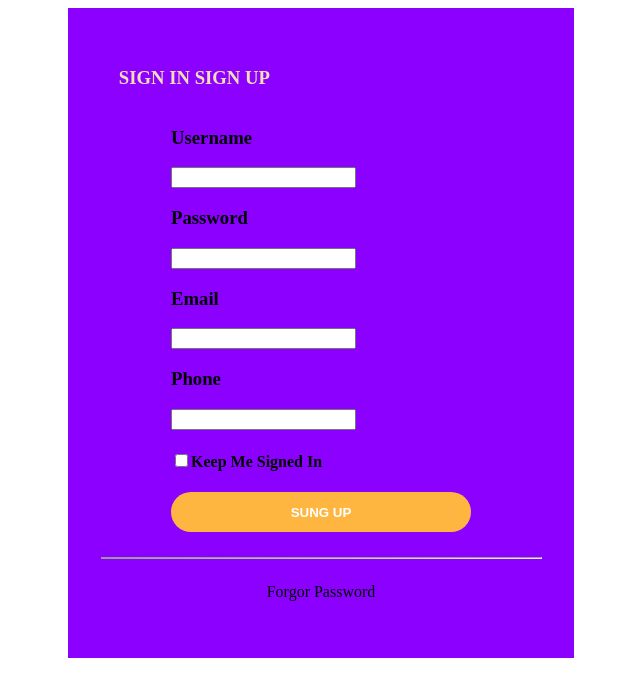
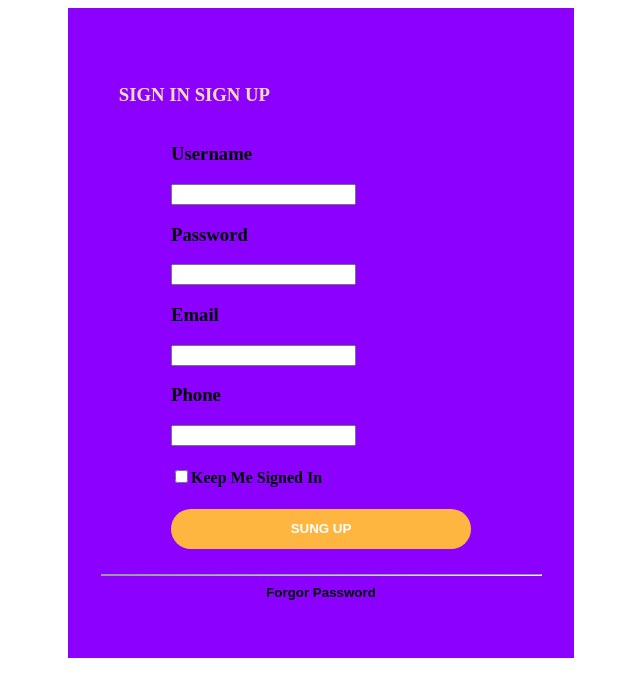
Before and after one commit to DenisTrofim/js-basics, a plain HTML site: page index.html in a window 1280 px wide. Shown: the whole page, without its empty margins (319-959 px from the left). Drawn offline with Linux system fonts and the light colour scheme.

Commit message:
version option

```diff
--- a/index.html
+++ b/index.html
@@ -17,7 +17,19 @@
             </div>
           </div>
 
-          <form id="form-id">
+          <!-- <form id="form-id" onsubmit="return false;"> -->
+            <!-- <h3>Username</h3> -->
+            <!-- <input type="text" id="user_name" value=""> -->
+            <!-- <h3>Password</h3> -->
+            <!-- <input type="password" id="pass" value=""> -->
+            <!-- <h3>Email</h3> -->
+            <!-- <input type="email" id="email" value=""> -->
+            <!-- <h3>Phone</h3> -->
+            <!-- <input type="text" id="phone"  value=""> -->
+            <!-- <h4><input type="checkbox" name="a" value="Keep Me Signed In">Keep Me Signed In</h4> -->
+            <!-- <button type="submit" onclick="dataHandler()">SUNG UP</button> -->
+          <!-- </form> -->
+          <form id="form-id" onsubmit="return false;">
             <h3>Username</h3>
             <input type="text" id="user_name" value="">
             <h3>Password</h3>
@@ -26,13 +38,13 @@
             <input type="email" id="email" value="">
             <h3>Phone</h3>
             <input type="text" id="phone" value="">
-            <h4><input type="checkbox" name="a" value="Keep Me Signed In">Keep Me Signed In</h4>
+            <h4><input type="checkbox" id="element"  value="Keep Me Signed In">Keep Me Signed In</h4>
             <button type="submit" onclick="dataHandler()">SUNG UP</button>
           </form>
          <hr>
-          <div class="help">
-            <p>Forgor Password</p>
-          </div>
+          <form id= "miElement" onsubmit="return false;">
+            <button type="submit" onclick="help()" id="keep" value="">Forgor Password</button>
+          </form>
         </div>
 
     </main>
--- a/script.js
+++ b/script.js
@@ -19,8 +19,29 @@
 //}
 
 
+//function dataHandler () {
+//
+//  let userNameImpyt = document.querySelector("#user_name, #pass, #email, #phone").value;
+//  console.log(userNameImpyt)
+//}
+
 function dataHandler () {
+  let userNameInpyt = document.querySelector("#user_name").value;
+  let userNamePass = document.querySelector("#pass").value;
+  let userNameEmail = document.querySelector("#email").value;
+  let userNamePhone = document.querySelector("#phone").value;
+  console.log(userNameInpyt)
+  console.log(userNamePass)
+  console.log(userNameEmail)
+  console.log(userNamePhone)
 
-  let userNameImpyt = document.querySelector(".user_name").value;
-  console.log(userNameImpyt);
-}
+  let elementis = ['user_name', 'pass', 'email', 'phone'];
+  console.log(elementis)
+  }
+
+
+  function help() {
+    let buttonHelp = document.querySelector("#keep").value;
+    alert('Не могу помочь!!!');
+
+  }
--- a/style.css
+++ b/style.css
@@ -84,6 +84,14 @@ button {
     cursor: pointer;
 }
 
+#keep {
+    background: #8b00ff;
+    color: black;
+    outline: none;
+    width: 100%;
+    height: 100%;
+}
+
 .help p {
     cursor: pointer;
 
```
